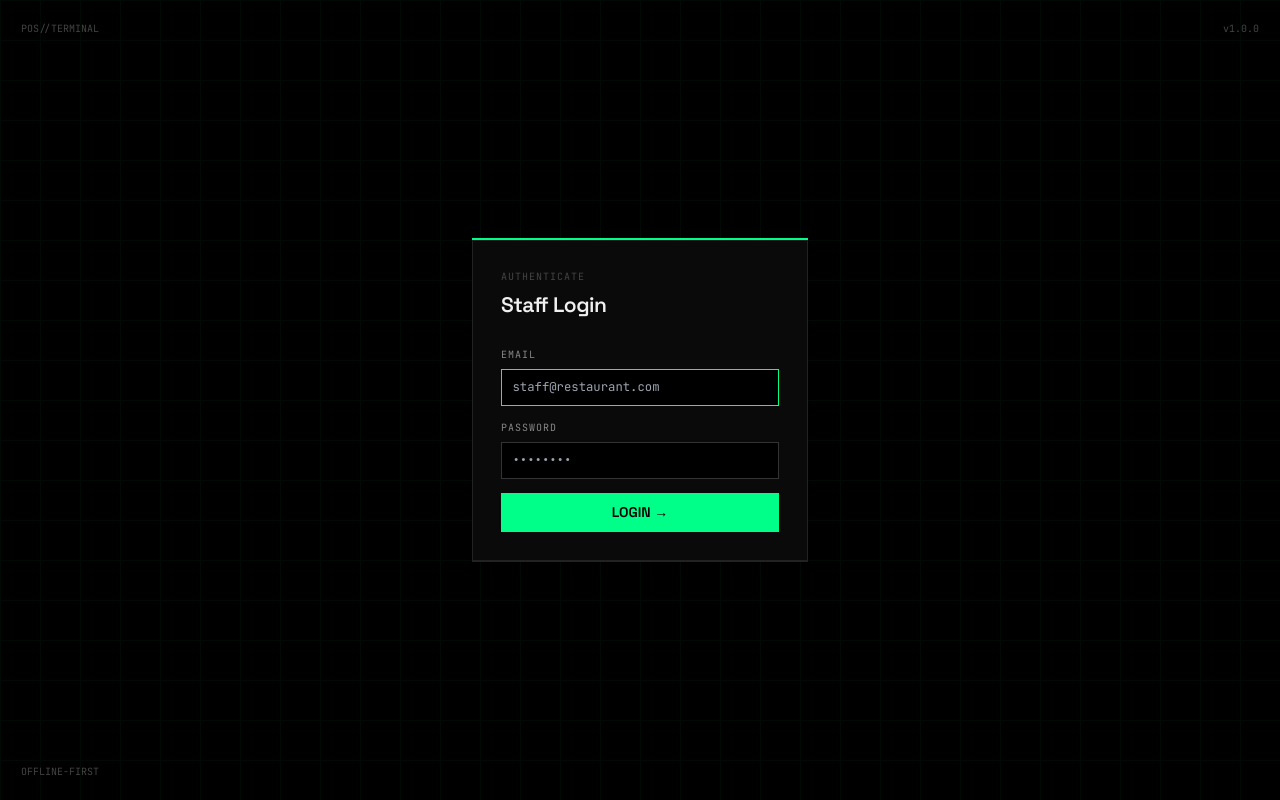
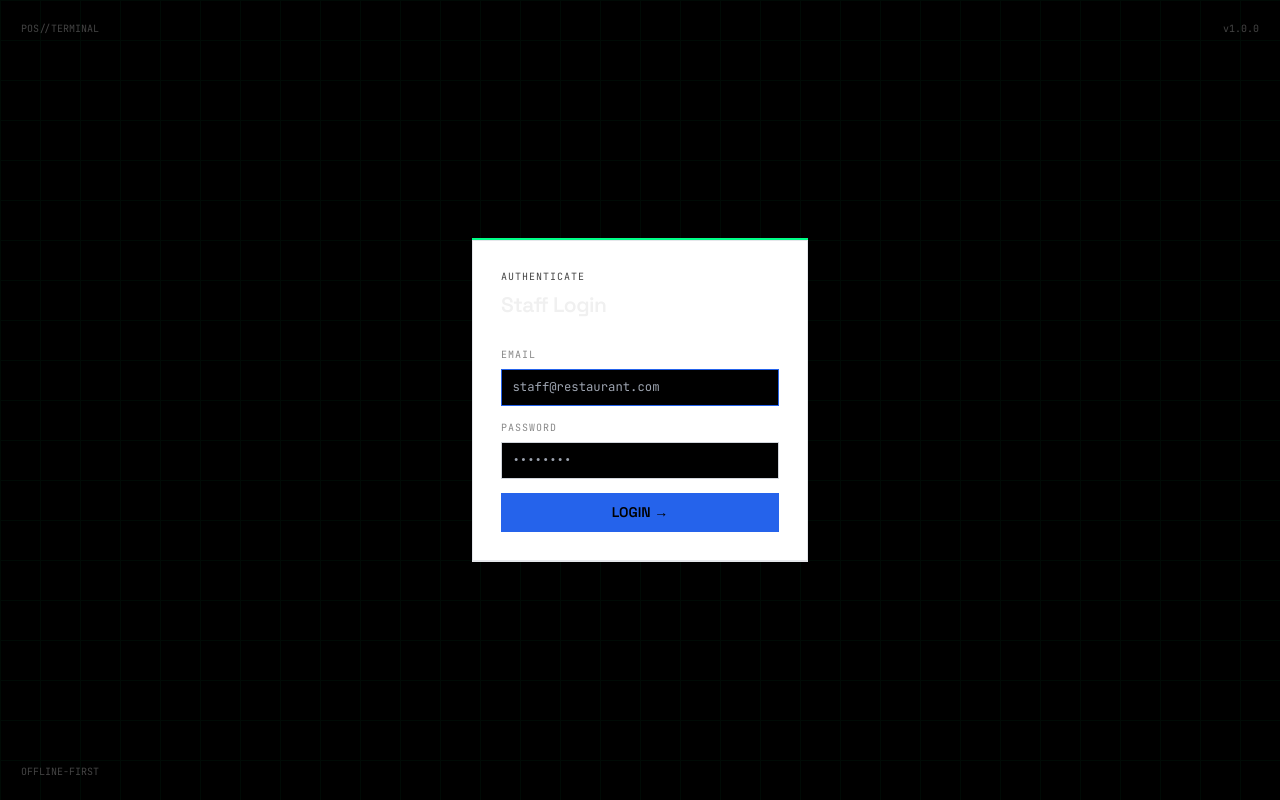
Before and after one commit to shivjeet1/local-res, a Next.js app in the folder ui/: page / in a window 1280 px wide. Built offline with nearby package versions, Linux system fonts and the light colour scheme; no server answers.

Commit message:
UI: dark mode added

```diff
--- a/ui/src/app/globals.css
+++ b/ui/src/app/globals.css
@@ -5,35 +5,57 @@
 @tailwind components;
 @tailwind utilities;
 
-:root {
-  /* AMOLED core */
-  --black:        #000000;
-  --surface-1:    #0a0a0a;
-  --surface-2:    #111111;
-  --surface-3:    #1a1a1a;
-  --border:       #222222;
-  --border-bright:#333333;
+@layer base {
+  :root {
+    --background: #f9fafb;
+    --foreground: #111827;
 
-  /* Text */
-  --text-primary:   #f0f0f0;
-  --text-secondary: #888888;
-  --text-muted:     #444444;
+    --surface-1: #ffffff;
+    --surface-2: #f3f4f6;
+    --surface-3: #e5e7eb;
 
-  /* Accent — single sharp green, terminal-style */
-  --accent:         #00ff88;
-  --accent-dim:     #00ff8822;
-  --accent-border:  #00ff8844;
+    --border: #e5e7eb;
+    --border-bright: #d1d5db;
 
-  /* Status */
-  --status-open:     #3b82f6;
-  --status-kitchen:  #f59e0b;
-  --status-ready:    #00ff88;
-  --status-done:     #444444;
-  --status-void:     #ef4444;
+    --muted: #6b7280;
+    --dim: #9ca3af;
 
-  /* Font */
-  --font-mono:  'JetBrains Mono', monospace;
-  --font-body:  'Space Grotesk', sans-serif;
+    --accent: #2563eb;
+    --accent-dim: #dbeafe;
+    --accent-border: #bfdbfe;
+
+    /* Status colors remain relatively consistent */
+    --status-open:     #3b82f6;
+    --status-kitchen:  #f59e0b;
+    --status-ready:    #10b981;
+    --status-done:     #9ca3af;
+    --status-void:     #ef4444;
+  }
+
+  .dark {
+    --background: #000000;
+    --foreground: #f0f0f0;
+
+    --surface-1: #0a0a0a;
+    --surface-2: #111111;
+    --surface-3: #1a1a1a;
+
+    --border: #222222;
+    --border-bright: #333333;
+
+    --muted: #888888;
+    --dim: #444444;
+
+    --accent: #00ff88;
+    --accent-dim: #00ff8822;
+    --accent-border: #00ff8844;
+
+    --status-open:     #3b82f6;
+    --status-kitchen:  #f59e0b;
+    --status-ready:    #00ff88;
+    --status-done:     #444444;
+    --status-void:     #ef4444;
+  }
 }
 
 * {
@@ -43,13 +65,13 @@
 }
 
 html, body {
-  background: var(--black);
-  color: var(--text-primary);
-  font-family: var(--font-body);
+  background: var(--background);
+  color: var(--foreground);
+  font-family: 'Space Grotesk', sans-serif;
   font-size: 14px;
   line-height: 1.5;
   -webkit-font-smoothing: antialiased;
-  overflow: hidden;           /* POS app — no page scroll */
+  overflow: hidden;
   height: 100dvh;
 }
 
@@ -63,40 +85,29 @@ html, body {
 .scrollable::-webkit-scrollbar-thumb { background: var(--border-bright); border-radius: 2px; }
 
 /* Mono label utility */
-.mono { font-family: var(--font-mono); }
+.mono { font-family: 'JetBrains Mono', monospace; }
 
-/* Accent pulse for live indicators */
+/* Animations */
 @keyframes pulse-accent {
   0%, 100% { opacity: 1; }
   50%       { opacity: 0.4; }
 }
 .pulse { animation: pulse-accent 2s ease-in-out infinite; }
 
-/* Slide-in from right */
 @keyframes slide-in-right {
   from { transform: translateX(100%); opacity: 0; }
   to   { transform: translateX(0);    opacity: 1; }
 }
 .slide-in { animation: slide-in-right 0.18s ease-out; }
 
-/* Fade up */
+@keyframes slide-up {
+  from { transform: translateY(100%); opacity: 0; }
+  to   { transform: translateY(0);    opacity: 1; }
+}
+.slide-up { animation: slide-up 0.2s cubic-bezier(0.16, 1, 0.3, 1); }
+
 @keyframes fade-up {
   from { transform: translateY(8px); opacity: 0; }
   to   { transform: translateY(0);   opacity: 1; }
 }
 .fade-up { animation: fade-up 0.15s ease-out; }
-
-/* Scanline texture overlay */
-.scanlines::after {
-  content: '';
-  position: absolute;
-  inset: 0;
-  pointer-events: none;
-  background: repeating-linear-gradient(
-    0deg,
-    transparent,
-    transparent 2px,
-    rgba(0,0,0,0.08) 2px,
-    rgba(0,0,0,0.08) 4px
-  );
-}
--- a/ui/src/app/layout.tsx
+++ b/ui/src/app/layout.tsx
@@ -10,6 +10,22 @@ export const metadata: Metadata = {
 export default function RootLayout({ children }: { children: React.ReactNode }) {
   return (
     <html lang="en" suppressHydrationWarning>
+      <head>
+        <script
+          dangerouslySetInnerHTML={{
+            __html: `
+              try {
+                if (localStorage.theme === 'dark' || (!('theme' in localStorage) && window.matchMedia('(prefers-color-scheme: dark)').matches)) {
+                  document.documentElement.classList.add('dark');
+                } else {
+                  document.documentElement.classList.remove('dark');
+                }
+              } catch (_) {}
+            `,
+          }}
+        />
+  <link rel="manifest" href="/manifest.json" />
+      </head>
       <body>
         <Providers>{children}</Providers>
       </body>
--- a/ui/src/app/pos/layout.tsx
+++ b/ui/src/app/pos/layout.tsx
@@ -4,7 +4,7 @@
 import { useCurrentUser, useLogoutMutation } from "@/lib/queries";
 import { usePosStore } from "@/lib/store";
 import { useRouter, usePathname } from "next/navigation";
-import { useEffect } from "react";
+import { useEffect, useState } from "react";
 
 const NAV_ITEMS = [
   { href: "/pos",         label: "POS",     short: "POS"  },
@@ -34,7 +34,7 @@ export default function PosLayout({ children }: { children: React.ReactNode }) {
   }, [user, setUser, setRestaurant]);
 
   if (isLoading) return (
-    <div className="h-dvh flex items-center justify-center bg-black">
+    <div className="h-dvh flex items-center justify-center bg-background">
       <span className="mono text-[#444] text-sm animate-pulse tracking-widest">
         LOADING...
       </span>
@@ -45,22 +45,51 @@ export default function PosLayout({ children }: { children: React.ReactNode }) {
 
   const isAdmin = user.role === "ADMIN";
 
+
+  const [theme, setTheme] = useState<'light' | 'dark'>('dark');
+
+  useEffect(() => {
+    if (document.documentElement.classList.contains('dark')) {
+      setTheme('dark');
+    } else {
+      setTheme('light');
+    }
+  }, []);
+
+  const toggleTheme = () => {
+    if (theme === 'dark') {
+      document.documentElement.classList.remove('dark');
+      localStorage.theme = 'light';
+      setTheme('light');
+    } else {
+      document.documentElement.classList.add('dark');
+      localStorage.theme = 'dark';
+      setTheme('dark');
+    }
+  };
+
   async function handleLogout() {
+
     await logout.mutateAsync();
     router.replace("/");
   }
 
   return (
-    <div className="h-dvh flex bg-black overflow-hidden">
+    <div className="h-dvh flex bg-background overflow-hidden">
 
       {/* ── Sidebar nav ─────────────────────────────── */}
+      {/* ── Navigation (Sidebar on Desktop, Bottom Bar on Mobile) ─────────────────────────────── */}
       <nav
-        className="w-14 flex flex-col items-center py-4 gap-1 border-r flex-shrink-0"
+        className="
+          flex bg-surface-1 border-border z-50
+          md:w-14 md:h-full md:flex-col md:items-center md:py-4 md:gap-1 md:border-r md:border-t-0
+          w-full h-14 flex-row items-center justify-around border-t fixed bottom-0 left-0
+        "
         style={{ borderColor: "var(--border)", background: "var(--surface-1)" }}
       >
-        {/* Logo */}
+        {/* Logo (Hidden on Mobile) */}
         <div
-          className="w-9 h-9 flex items-center justify-center mb-4 flex-shrink-0"
+          className="hidden md:flex w-9 h-9 items-center justify-center mb-4 flex-shrink-0"
           style={{ border: "1px solid var(--accent)", color: "var(--accent)" }}
         >
           <span className="mono text-[9px] font-bold leading-none">POS</span>
@@ -75,26 +104,36 @@ export default function PosLayout({ children }: { children: React.ReactNode }) {
               key={item.href}
               onClick={() => router.push(item.href)}
               title={item.label}
-              className="w-10 h-10 flex items-center justify-center transition-all flex-shrink-0"
+              className="w-12 h-10 md:w-10 md:h-10 flex items-center justify-center transition-all flex-shrink-0"
               style={{
                 color:       active ? "var(--accent)"        : "var(--text-muted)",
                 background:  active ? "var(--accent-dim)"    : "transparent",
                 border:      active ? "1px solid var(--accent-border)" : "1px solid transparent",
               }}
             >
-              <span className="mono text-[9px] font-bold tracking-wide leading-none">
+              <span className="mono text-[10px] md:text-[9px] font-bold tracking-wide leading-none">
                 {item.short}
               </span>
             </button>
           );
         })}
 
-        <div className="flex-1" />
+        <div className="hidden md:flex flex-1" />
 
-        {/* Role badge — rotated */}
+        {/* Theme Toggle */}
+        <button
+          onClick={toggleTheme}
+          title="Toggle Theme"
+          className="w-10 h-10 flex items-center justify-center mono text-[14px] transition-colors flex-shrink-0"
+          style={{ color: "var(--text-muted)" }}
+        >
+          {theme === 'dark' ? '☼' : '☾'}
+        </button>
+
+        {/* Role badge (Hidden on Mobile) */}
         <div
-          className="mono text-[8px] text-[#333] tracking-widest mb-3"
-          style={{ writingMode: "vertical-rl", transform: "rotate(180deg)" }}
+          className="hidden md:block mono text-[8px] text-muted tracking-widest md:mb-3"
+          style={{ writingMode: "vertical-rl", transform: "rotate(180deg)", color: "var(--text-muted)" }}
         >
           {user.role}
         </div>
@@ -103,7 +142,7 @@ export default function PosLayout({ children }: { children: React.ReactNode }) {
         <button
           onClick={handleLogout}
           title="Logout"
-          className="w-10 h-10 flex items-center justify-center mono text-[9px]
+          className="w-10 h-10 flex items-center justify-center mono text-[10px] md:text-[9px]
                      font-bold tracking-wide transition-colors flex-shrink-0"
           style={{ color: "var(--text-muted)" }}
           onMouseEnter={e => (e.currentTarget as HTMLElement).style.color = "#ef4444"}
@@ -114,7 +153,7 @@ export default function PosLayout({ children }: { children: React.ReactNode }) {
       </nav>
 
       {/* ── Main area ────────────────────────────────── */}
-      <div className="flex-1 min-w-0 overflow-hidden">
+      <div className="flex-1 min-w-0 overflow-hidden pb-14 md:pb-0">
         {children}
       </div>
     </div>
--- a/ui/tailwind.config.ts
+++ b/ui/tailwind.config.ts
@@ -1,24 +1,29 @@
-// tailwind.config.ts
 import type { Config } from "tailwindcss";
 
 const config: Config = {
+  darkMode: 'class',
   content: ["./src/**/*.{ts,tsx}"],
   theme: {
     extend: {
       colors: {
-        black:       "#000000",
+        background: "var(--background)",
+        foreground: "var(--foreground)",
         surface: {
-          1: "#0a0a0a",
-          2: "#111111",
-          3: "#1a1a1a",
+          1: "var(--surface-1)",
+          2: "var(--surface-2)",
+          3: "var(--surface-3)",
         },
         border: {
-          DEFAULT: "#222222",
-          bright:  "#333333",
+          DEFAULT: "var(--border)",
+          bright:  "var(--border-bright)",
         },
-        accent:  "#00ff88",
-        muted:   "#888888",
-        dim:     "#444444",
+        accent: {
+          DEFAULT: "var(--accent)",
+          dim: "var(--accent-dim)",
+          border: "var(--accent-border)",
+        },
+        muted: "var(--muted)",
+        dim: "var(--dim)",
       },
       fontFamily: {
         mono: ["JetBrains Mono", "monospace"],
```
Also changed, not shown: ui/src/app/pos/page.tsx (+44 -13 lines), ui/public/manifest.json (added).
